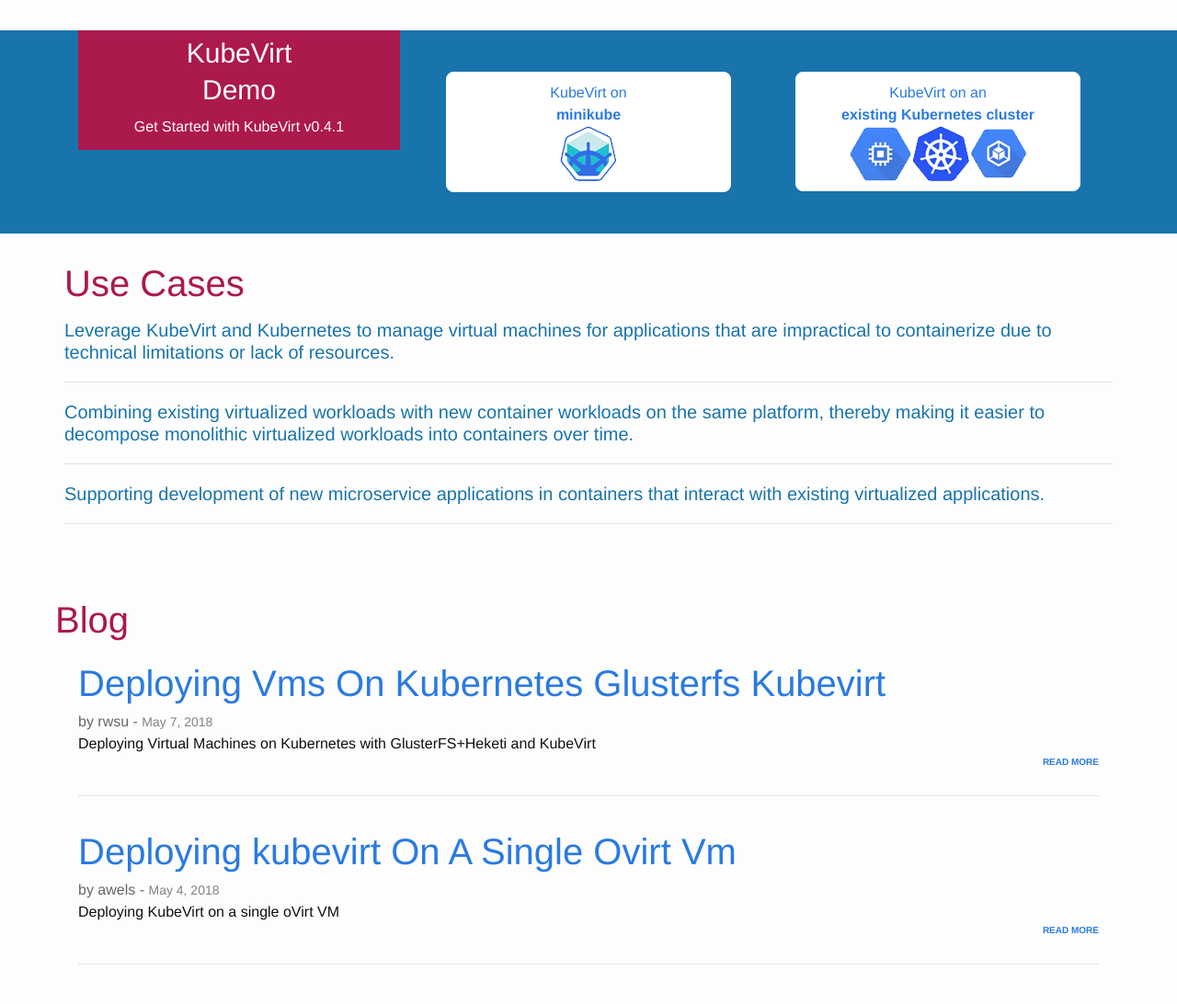
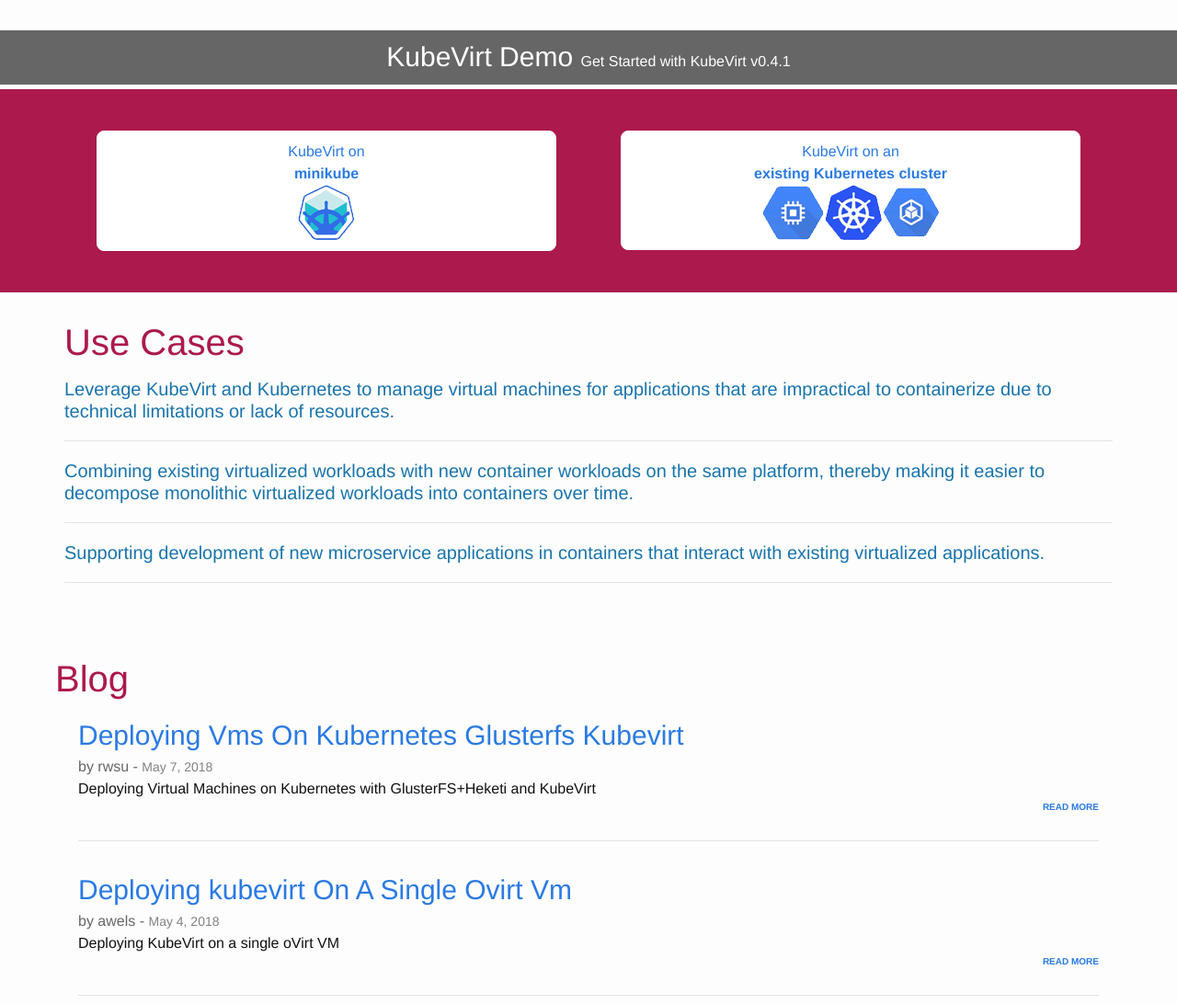
Before and after one commit to kubevirt-website-revamp/kubevirt-website-revamp.github.io, a Jekyll site: the page built from index.html, in a window 1280 px wide, cut to the strip 801-1893 px from the top of the page. Shown: the whole strip at 92% size. Built offline with Jekyll 4.4.1, drawn with Linux system fonts in a browser that asks for light colours; comment, search, counter and statistics services are not loaded.

Commit message:
arrange blog header + spacing, demo section

```diff
--- a/_sass/_layout.scss
+++ b/_sass/_layout.scss
@@ -6,7 +6,7 @@
    margin-bottom: 20px;
  }
 .site-header {
-    background-color: $kubevirt-fourth-color;
+
     border-bottom: 1px solid $grey-color-light;
 
     // Positioning context for the mobile navigation icon
@@ -92,7 +92,8 @@
 }
 
 .blogTitle {
-  font-size: 40px;
+  font-size: 30px;
+  font-weight: bolder;
 }
 
 .site-nav {
@@ -134,6 +135,7 @@
         background-color: $kubevirt-fourth-color;
 
         border-radius: 5px;
+        margin-bottom:5px;
         text-align: right;
         z-index: 1;
         .page-link {
@@ -151,15 +153,19 @@
   }
 }
 
-#demo {
-  background-color: $kubevirt-secondary-color;
-}
-.demo_banner {
-  background-color: $kubevirt-primary-color;
+.demoBG1 {
+  background-color: $kubevirt-third-color;
   color: white;
   padding: 5px;
+  padding-top: 9px;
   line-height: 40px;
+  text-align: center;
+  margin-bottom:5px;
 }
+.demoBG2 {
+  background-color: $kubevirt-primary-color;
+}
+
 
 .readmore {
   font-size: 10px;
--- a/index.html
+++ b/index.html
@@ -49,16 +49,16 @@
 
 
 
-<div id="demo">
+<div class="demoBG1">
+  <span style="text-align: center; font-size: 30px;">KubeVirt Demo </span>
+  <span style="text-align: center;">Get Started with KubeVirt {{ site.kubevirt_version }}</span>
+</div>
+
+<div class="demoBG2">
+
   <div class="wrapper">
     <div class="container">
       <div class="row">
-        <div class="col-4">
-          <div class="demo_banner">
-            <div style="text-align: center; font-size: 30px;">KubeVirt<br/>Demo</div>
-            <div style="text-align: center;">Get Started with KubeVirt {{ site.kubevirt_version }}</div>
-          </div>
-        </div>
         <a href="get_kubevirt#minikube" class="col" style="padding-top: 25px; padding-bottom: 25px;">
           <div class="tryit_box">
             <div>KubeVirt on<br/><b>minikube</b></div>
--- a/pages/blog.html
+++ b/pages/blog.html
@@ -13,7 +13,8 @@
           {% for post in site.posts %}
             <li>
               <div class="blogTitle"><a href="{{ post.url | prepend: site.baseurl }}">{{ post.title }}</a></div>
-              <span class="blogAuthor">by {{ post.author }} - </span><span class="post-meta">{{ post.date | date: "%b %-d, %Y" }}</span>
+              <div><span class="blogAuthor">by {{ post.author }} - </span><span class="post-meta">{{ post.date | date: "%b %-d, %Y" }}</span></div>
+              <br/>
               <article class="post-content">
                  {{ post.content | truncatewords:75}}
 
```
Also changed, not shown: 1 other file.
